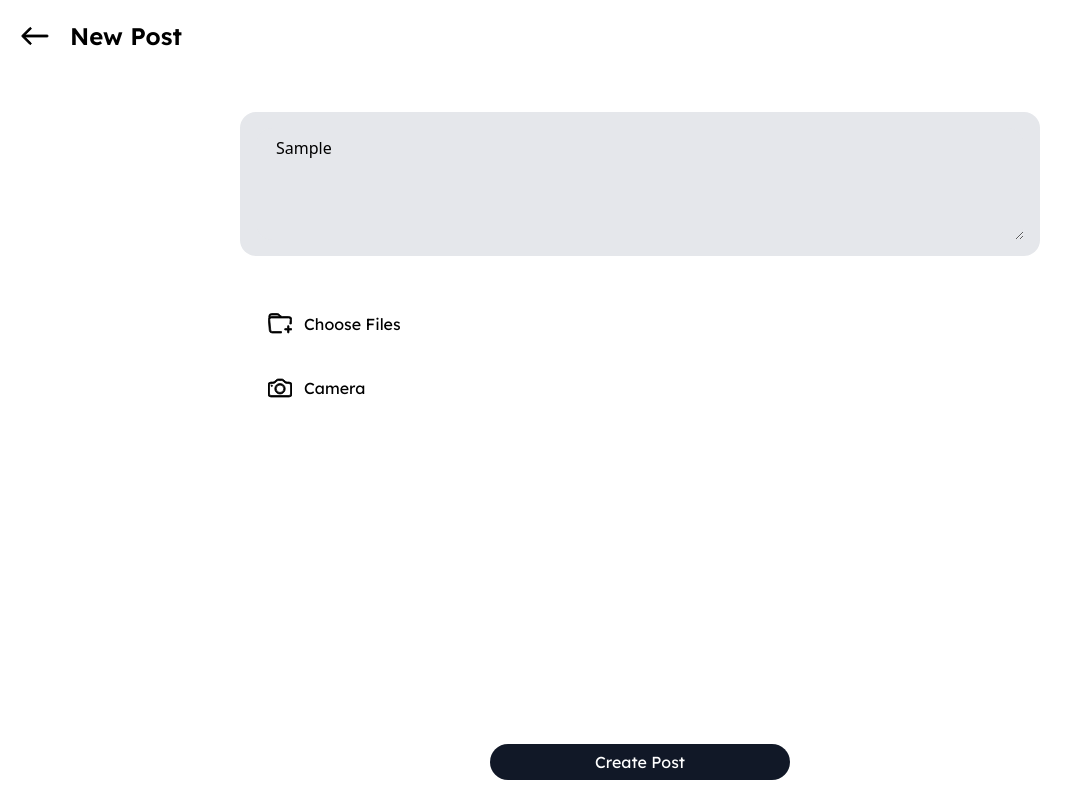
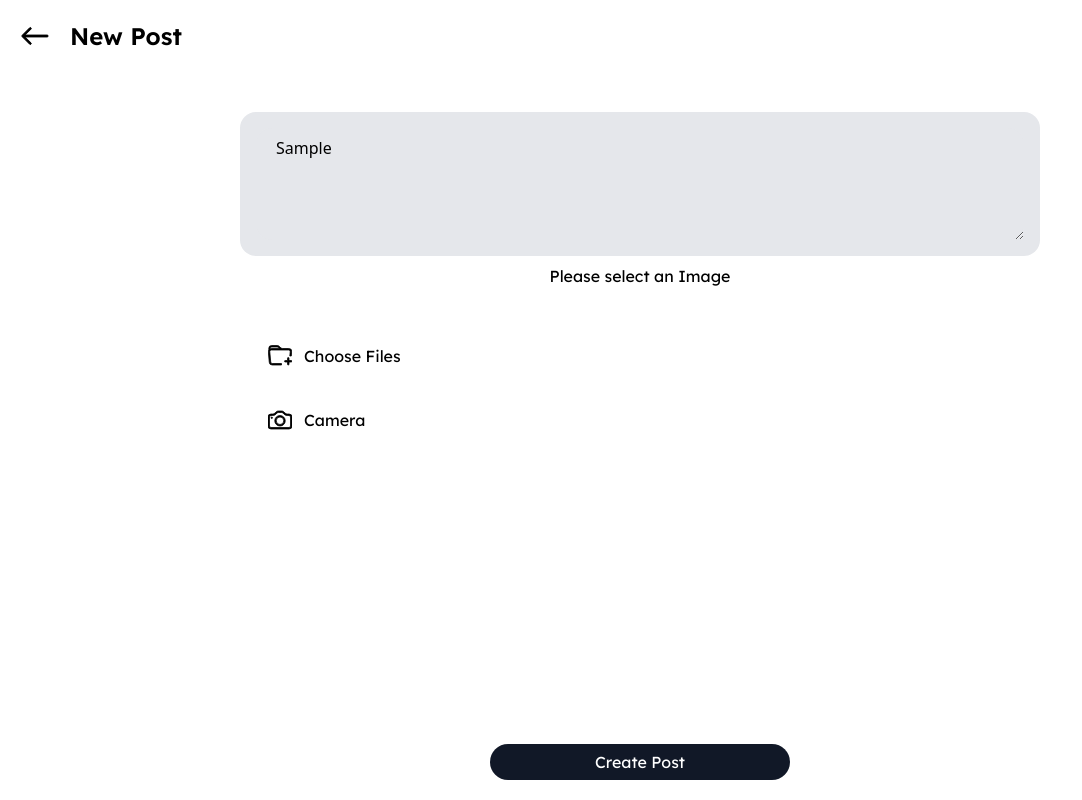
Before and after one commit to makersmecca/Vibie, a React (Vite) app: page /newpost in a window 1280 px wide. Both pictures are taken after typing "Sample" into the empty fields and a click on the button "Create Post". Shown: the whole page, without its empty margins (0-1082 px from the left). Built offline with nearby package versions, Linux system fonts and the light colour scheme; no server answers; a web font is replaced by a local one.

Commit message:
added error handling

```diff
--- a/src/Components/postsComponents/NewPost.jsx
+++ b/src/Components/postsComponents/NewPost.jsx
@@ -29,6 +29,8 @@ const NewPost = () => {
 
   const [capturedImg, setCapturedImg] = useState(null);
 
+  const [errorMessage, setErrorMessage] = useState("");
+
   //current user
   const { currentUser } = useContext(UserContext);
 
@@ -41,6 +43,7 @@ const NewPost = () => {
   const handlePostCaptionInput = (e) => {
     e.preventDefault();
     // setPostCaption(e.target.value);
+    setErrorMessage("");
     setApwrtResponse((prev) => ({
       ...prev,
       caption: e.target.value,
@@ -48,6 +51,7 @@ const NewPost = () => {
   };
 
   const handleFileChange = (event) => {
+    setErrorMessage("");
     const selectedFiles = Array.from(event.target.files);
 
     const maxFileSize = 25 * 1024 * 1024;
@@ -101,6 +105,12 @@ const NewPost = () => {
       setIsLoading(true);
       setDisplayPopup(true);
       setUploadStatus("Uploading");
+    } else if (!fileToUpload) {
+      setErrorMessage("Please select an Image");
+      return;
+    } else if (!apwrtResponse.caption.trim()) {
+      setErrorMessage("Please add a caption");
+      return;
     }
     const promise = storage.createFile(
       `${import.meta.env.VITE_APPWRITE_BUCKET_ID}`,
@@ -144,6 +154,7 @@ const NewPost = () => {
       .catch((error) => {
         setIsLoading(false);
         setUploadStatus("Uh Oh! Something went wrong");
+        setUploadStatus("Uh Oh! Something went wrong");
         setTimeout(() => {
           setDisplayPopup(false);
         }, [1000]);
@@ -178,6 +189,8 @@ const NewPost = () => {
           }
         );
       } catch (error) {
+        setErrorMessage("Uh Oh! Something went wrong");
+        setUploadStatus("Uh Oh! Something went wrong");
         console.error("Error updating Firestore:", error);
         // Handle the error appropriately - maybe show a user notification
       }
@@ -254,8 +267,12 @@ const NewPost = () => {
           value={apwrtResponse.caption}
           onChange={handlePostCaptionInput}
           rows="4"
+          required
         />
       </div>
+      {errorMessage && (
+        <div className="font-Lexend text-center mt-2">{errorMessage}</div>
+      )}
       {/* upload image/video from device */}
       <div className="w-full py-5 px-7 mt-9 md:w-[800px] self-center">
         <label className="flex gap-3 items-center">
@@ -283,6 +300,7 @@ const NewPost = () => {
             onChange={handleFileChange}
             className=" hidden"
             accept=".jpg, .jpeg, .png"
+            required
           />
         </label>
       </div>
```
